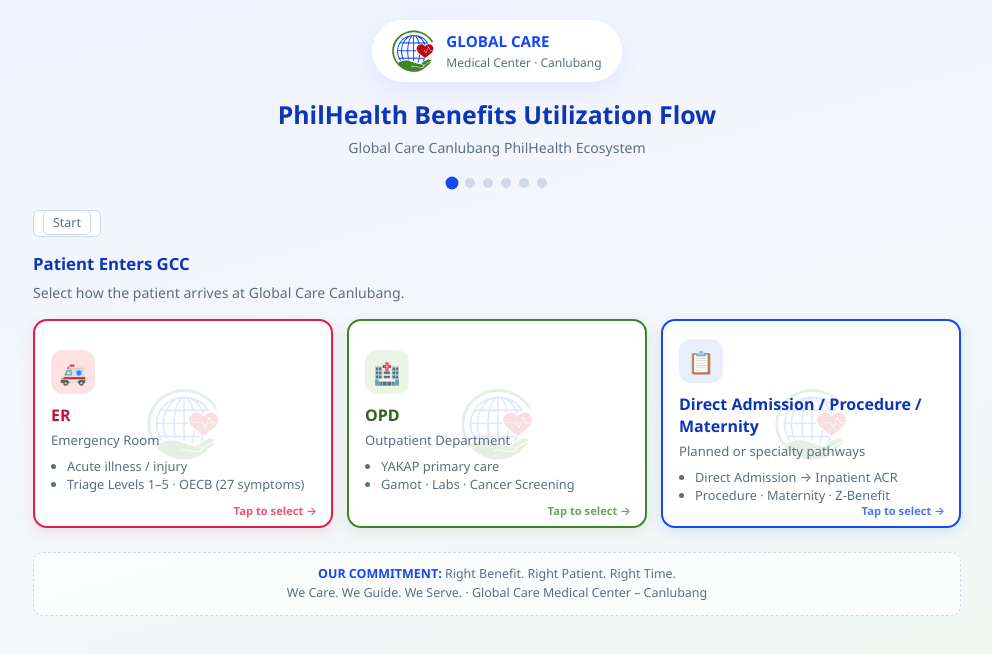
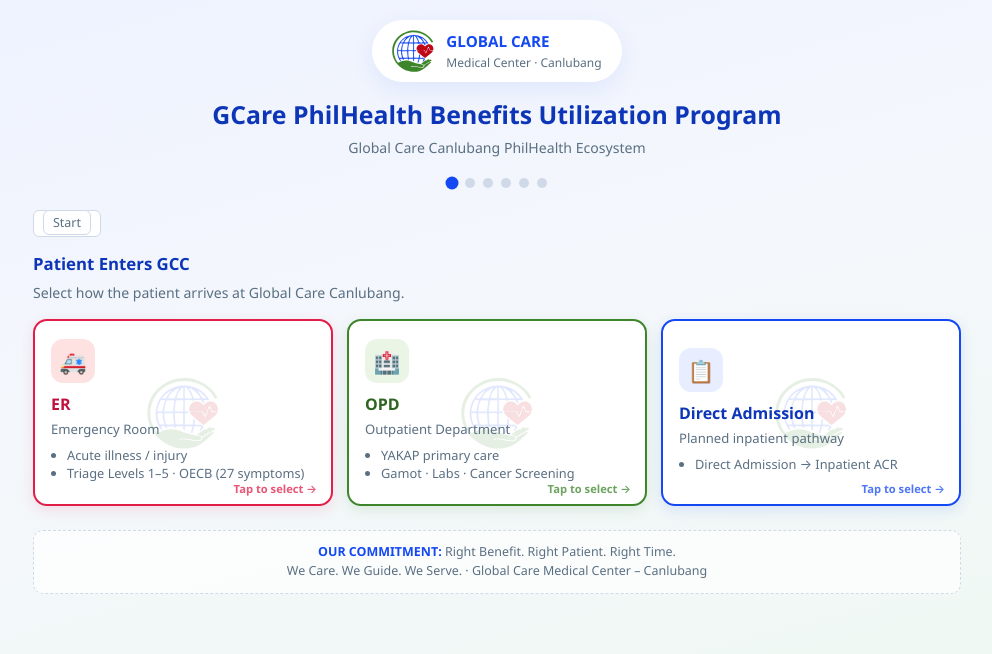
Before and after one commit to RALS-17/philhealth-yakap-flow, a React (Vite) app: page / in a window 1280 px wide. Shown: the top 654 px of the page, without its empty margins (143-1135 px from the left). Built offline with nearby package versions, Linux system fonts and the light colour scheme.

Commit message:
Update title, Direct Admission card, Level 5 YAKAP Indigent

```diff
--- a/index.html
+++ b/index.html
@@ -4,7 +4,7 @@
     <meta charset="UTF-8" />
     <link rel="icon" type="image/svg+xml" href="/global-care-logo.svg" />
     <meta name="viewport" content="width=device-width, initial-scale=1.0" />
-    <title>Global Care – PhilHealth Benefits Utilization Flow</title>
+    <title>GCare PhilHealth Benefits Utilization Program</title>
   </head>
   <body>
     <div id="root"></div>
--- a/src/App.tsx
+++ b/src/App.tsx
@@ -399,7 +399,7 @@
     const labels: Record<string, string> = {
       er: 'ER',
       opd: 'OPD',
-      direct: 'Direct Admission / Procedure / Maternity',
+      direct: 'Direct Admission',
     }
     setEntryType(type)
     setPath(['Start', labels[type]])
@@ -516,11 +516,10 @@
         </button>
         <button className="choice-card" onClick={() => selectEntry('direct')}>
           <div className="icon">📋</div>
-          <h3>Direct Admission / Procedure / Maternity</h3>
-          <p>Planned or specialty pathways</p>
+          <h3>Direct Admission</h3>
+          <p>Planned inpatient pathway</p>
           <ul>
             <li>Direct Admission → Inpatient ACR</li>
-            <li>Procedure · Maternity · Z-Benefit</li>
           </ul>
         </button>
       </div>
@@ -670,7 +669,7 @@
             <div className="section-title">3A. For ER Patients – Triage & Benefit Determination</div>
             <p className="section-desc">
               Select the triage level. Levels 1–4 → then choose Admitted or OECB (27 symptoms).
-              Level 5 → YAKAP.
+              Level 5 → YAKAP (Indigent).
             </p>
             <div className="card-grid">
               <button
@@ -719,19 +718,19 @@
                   setBenefitType('yakap')
                   setErSub(null)
                   setYakapSub(null)
-                  setPath((p) => [...p, 'Level 5 – Non-Urgent → YAKAP'])
+                  setPath((p) => [...p, 'Level 5 – Non-Urgent → YAKAP (Indigent)'])
                   setScreen(4)
                 }}
               >
                 <span className="level-badge l5">LEVEL 5</span>
                 <h3>Non-Urgent</h3>
-                <p>Endorsed to YAKAP Doctor for Consultation (YAKAP PHIC Benefits)</p>
+                <p>Endorsed to YAKAP Doctor for Consultation — YAKAP (Indigent)</p>
               </button>
             </div>
             <div className="note-box blue" style={{ marginTop: 14 }}>
               Levels 1–4: after ER management, choose <strong>Admitted</strong> (ACR / NBB) or{' '}
               <strong>OECB</strong> if the case matches one of the 27 Emergency Symptoms and is
-              discharged within 24 hours. Level 5 → YAKAP.
+              discharged within 24 hours. Level 5 → YAKAP (Indigent).
             </div>
             <div className="nav-row">
               <button className="btn btn-outline" onClick={goBack}>
@@ -3523,7 +3522,7 @@
             <span>Medical Center · Canlubang</span>
           </div>
         </div>
-        <h1>PhilHealth Benefits Utilization Flow</h1>
+        <h1>GCare PhilHealth Benefits Utilization Program</h1>
         <p className="tagline">Global Care Canlubang PhilHealth Ecosystem</p>
       </header>
 
```
